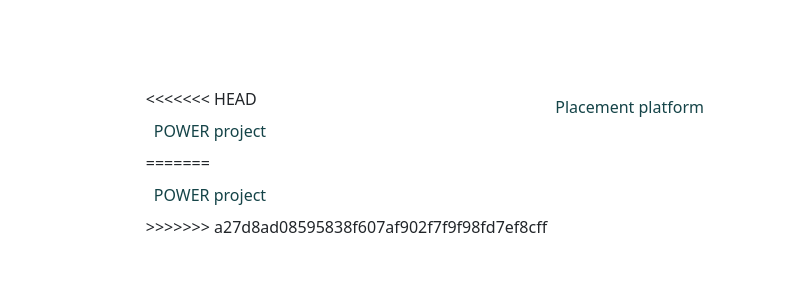
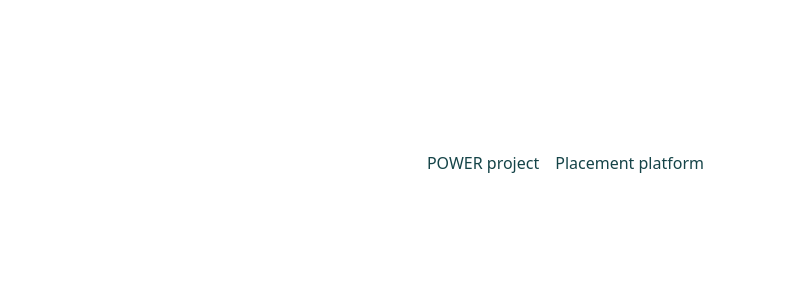
Before and after one commit to EuropeanUniversityFoundation/power-middleware, a website: page views/homepage.html in a window 1280 px wide. Shown: the top 289 px of the page, 486-1280 px from the left. Drawn offline with nearby package versions, Linux system fonts and the light colour scheme.

Commit message:
Upgrade libraries

```diff
--- a/package.json
+++ b/package.json
@@ -14,13 +14,13 @@
     "express"
   ],
   "dependencies": {
-    "axios": "^0.27.2",
+    "axios": "^1.7.9",
     "body-parser": "^1.20.0",
     "cors": "^2.8.5",
     "dotenv": "^16.0.0",
     "express": "^4.17.3"
   },
   "devDependencies": {
-    "nodemon": "^2.0.15"
+    "nodemon": "^3.1.9"
   }
 }
--- a/views/homepage.html
+++ b/views/homepage.html
@@ -54,11 +54,7 @@
 
 		            <ul class="clearfix nav navbar-nav">
 		              <li class="nav-item">
-<<<<<<< HEAD
-		                <a href="https://power-placements.eu/" target="_blank" rel="noreferrer" class="nav-link">POWER project</a>
-=======
-		                <a href="https://power-placements.eu" class="nav-link">POWER project</a>
->>>>>>> a27d8ad08595838f607af902f7f9f98fd7ef8cff
+		                <a href="https://power-placements.eu" target="_blank" rel="noreferrer" class="nav-link">POWER project</a>
 		              </li>
 		              <li class="nav-item">
 		                <a href="https://power.uni-foundation.eu" target="_blank" rel="noreferrer" class="nav-link">Placement platform</a>
```
Also changed, not shown: 1 other file.
